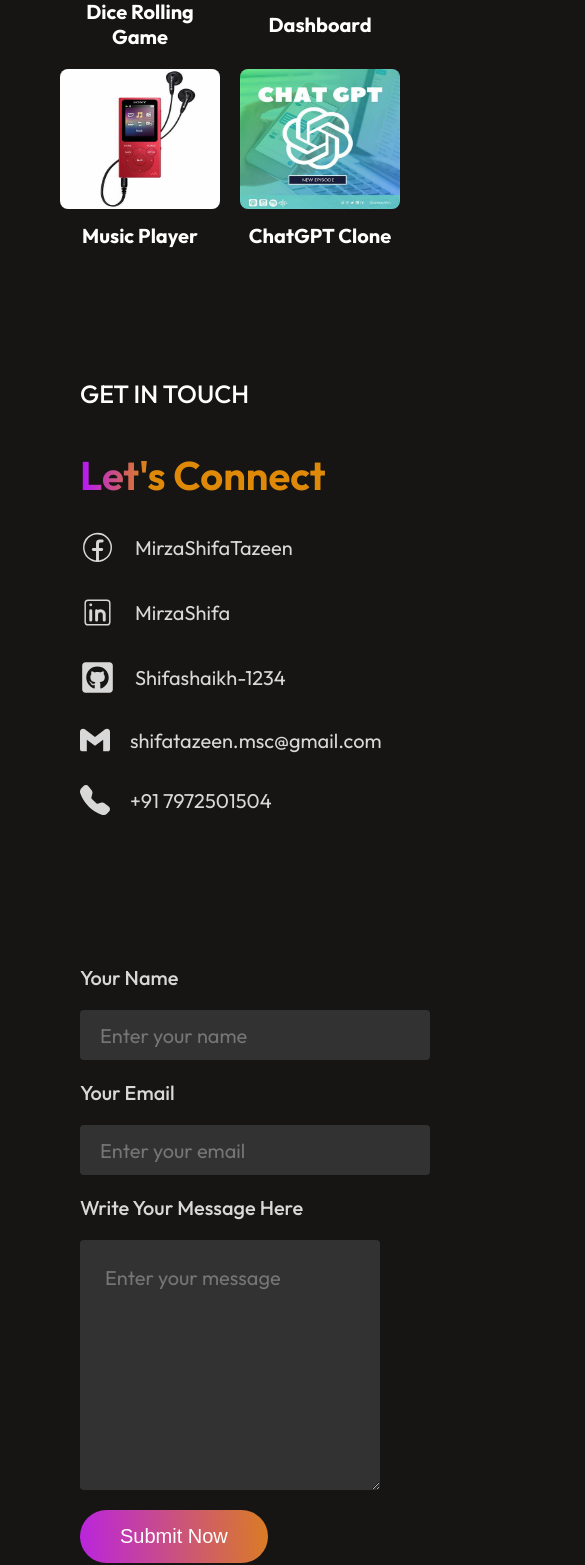
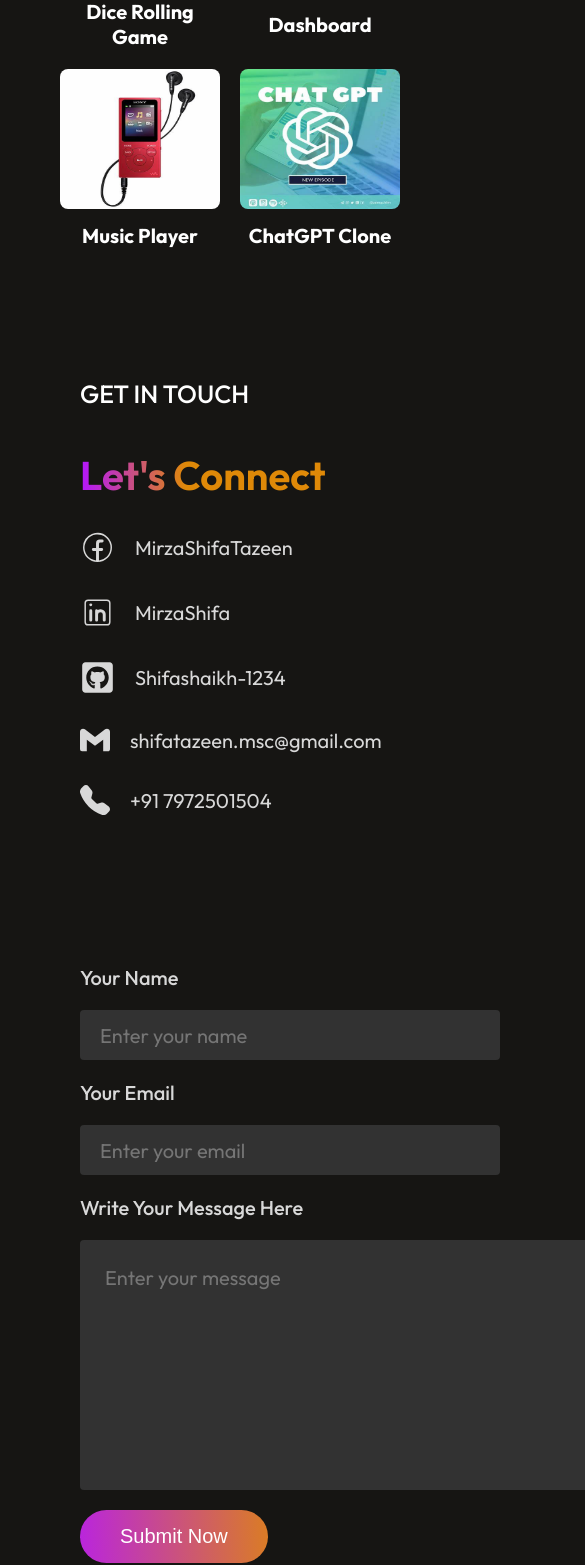
Before and after one commit to Shifashaikh-1234/Portfolio-ShifaTazeen, a React (Vite) app: page / in a window 390 px wide. Shown: the part 3797-5362 px from the top of the page, 585 px wide, since content can reach past the window. Built offline with nearby package versions, Linux system fonts and the light colour scheme; the HTML template or start-up script is replaced by a standard one.

Commit message:
Update Contact.css

```diff
--- a/src/Components/Contact/Contact.css
+++ b/src/Components/Contact/Contact.css
@@ -134,13 +134,13 @@
 
     }
     .contact-right input{
-        width: 330px;
+        width: 400px;
         font-size: 20px;
         height: 50px;
 
     }
     .contact-right textarea{
-        width: 250px;
+        width: 480px;
         font-size: 20px;
 
 
```
